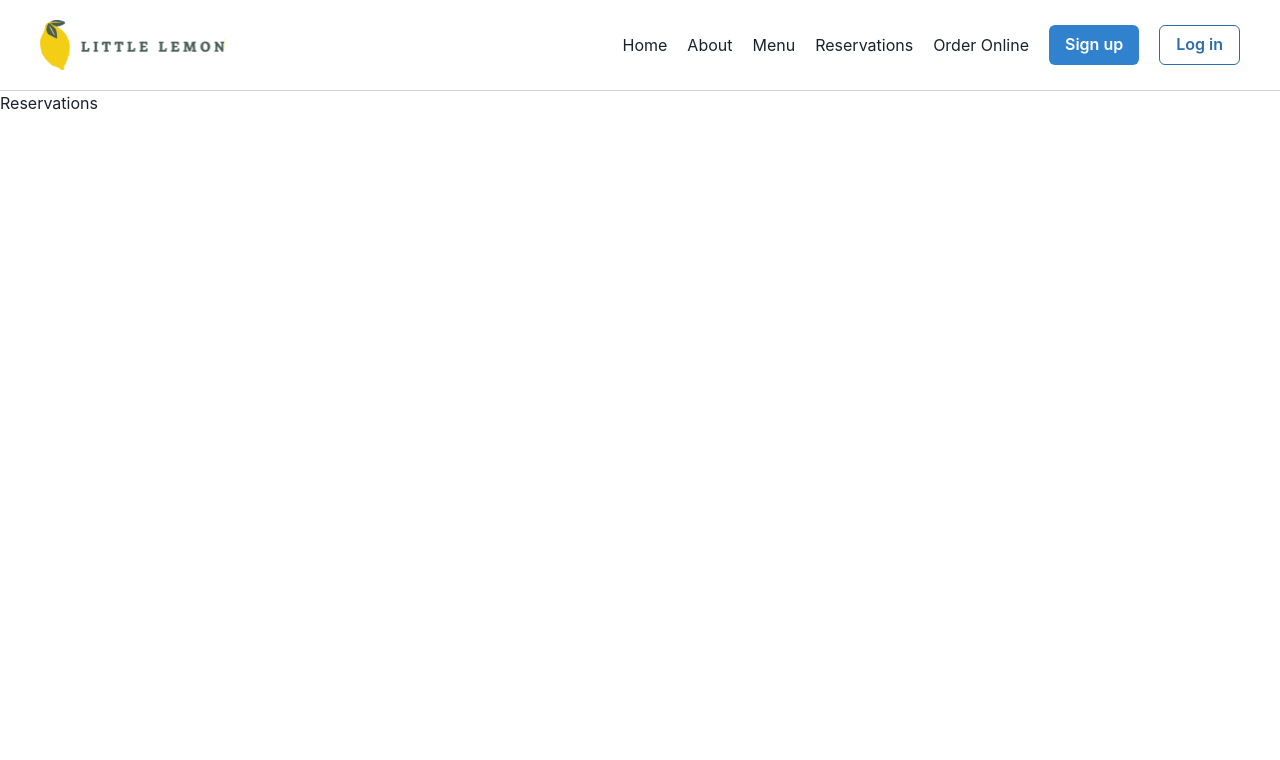
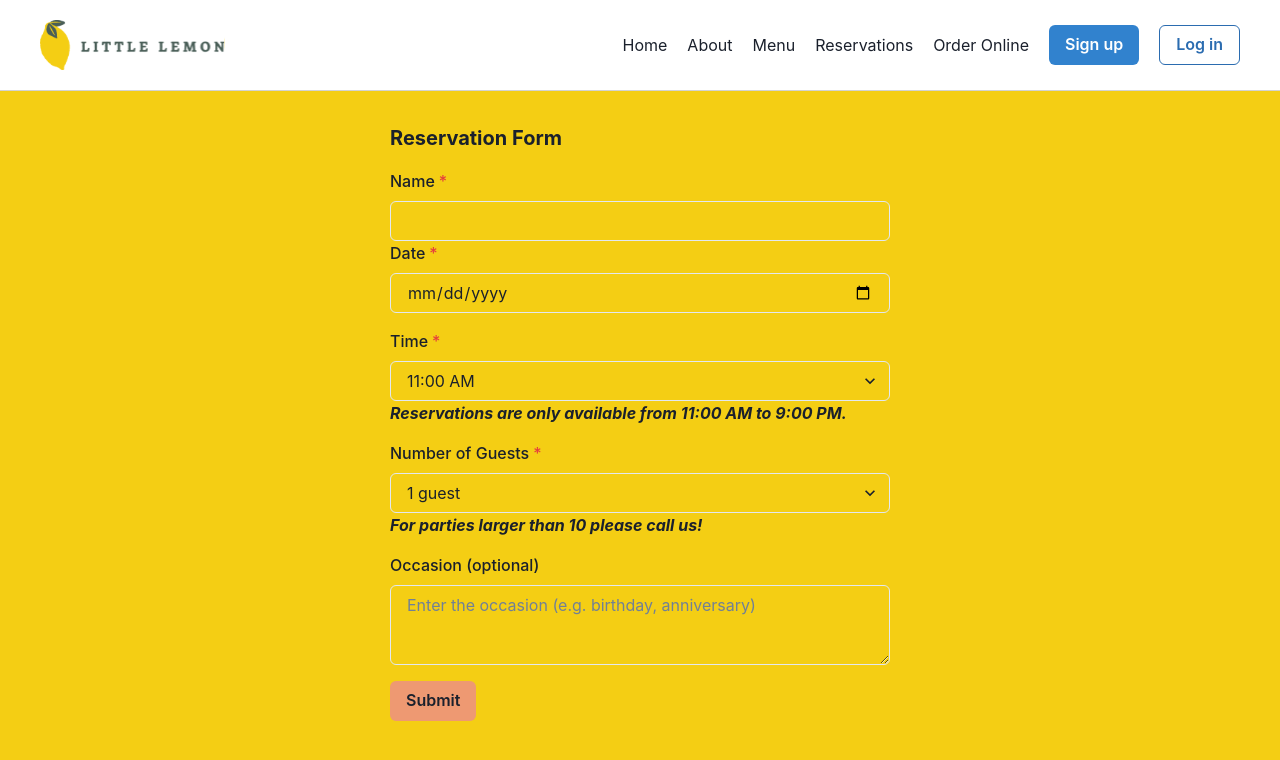
Before and after one commit to nelsonchenglin/LittleLemons_FE_meta, a React (Create React App) app: page /reservations in a window 1280 px wide. Shown: the top 760 px of the page. Built offline with nearby package versions, Linux system fonts and the light colour scheme.

Commit message:
reservation form implemented

```diff
--- a/package.json
+++ b/package.json
@@ -14,6 +14,7 @@
     "framer-motion": "^10.12.4",
     "react": "^18.2.0",
     "react-dom": "^18.2.0",
+    "react-hook-form": "^7.43.9",
     "react-router-dom": "^6.10.0",
     "react-scripts": "5.0.1",
     "web-vitals": "^2.1.4"
--- a/src/components/Reservations.js
+++ b/src/components/Reservations.js
@@ -1,7 +1,18 @@
 import React from "react";
+import ReservationsForm from "./ReservationsForm";
 
 function Reservations() {
-  return <div>Reservations</div>;
+  return (
+    <div
+      style={{
+        backgroundColor: "#F4CE14",
+        paddingBottom: "2rem",
+        paddingTop: "2rem",
+      }}
+    >
+      <ReservationsForm />
+    </div>
+  );
 }
 
 export default Reservations;
--- /dev/null
+++ b/src/components/ReservationsForm.js
@@ -0,0 +1,138 @@
+import React, { useState } from "react";
+import {
+  Box,
+  Button,
+  FormControl,
+  FormLabel,
+  Input,
+  Select,
+  Text,
+  Textarea,
+} from "@chakra-ui/react";
+
+function ReservationsForm() {
+  const [date, setDate] = useState("");
+  const [time, setTime] = useState("");
+  const [numGuests, setNumGuests] = useState("");
+  const [occasion, setOccasion] = useState("");
+  const [name, setName] = useState("");
+
+  const resTimes = [
+    "11:00 AM",
+    "11:30 AM",
+    "12:00 PM",
+    "12:30 PM",
+    "01:00 PM",
+    "01:30 PM",
+    "02:00 PM",
+    "02:30 PM",
+    "03:00 PM",
+    "03:30 PM",
+    "04:00 PM",
+    "04:30 PM",
+    "05:00 PM",
+    "05:30 PM",
+    "06:00 PM",
+    "06:30 PM",
+    "07:00 PM",
+    "07:30 PM",
+    "08:00 PM",
+    "08:30 PM",
+    "09:00 PM",
+  ];
+
+  const handleSubmit = (event) => {
+    event.preventDefault();
+    console.log({
+      name,
+      date,
+      time,
+      numGuests,
+      occasion,
+    });
+    alert(
+      `Thank you for your reservation, ${name}. We look forward to your visit!`
+    );
+  };
+
+  return (
+    <Box maxWidth="500px" margin="auto" height="100vh">
+      <Text fontSize="xl" fontWeight="bold" marginBottom="1rem">
+        Reservation Form
+      </Text>
+      <form onSubmit={handleSubmit}>
+        <FormControl isRequired>
+          <FormLabel htmlFor="name">Name</FormLabel>
+          <Input
+            type="name"
+            id="name"
+            value={name}
+            onChange={(e) => setName(e.target.value)}
+          />
+        </FormControl>
+        <FormControl isRequired>
+          <FormLabel htmlFor="date">Date</FormLabel>
+          <Input
+            type="date"
+            id="date"
+            value={date}
+            onChange={(event) => setDate(event.target.value)}
+          />
+        </FormControl>
+        <FormControl isRequired marginTop="1rem">
+          <FormLabel htmlFor="time">Time</FormLabel>
+          <Select
+            id="time"
+            value={time}
+            onChange={(e) => setTime(e.target.value)}
+          >
+            {resTimes.map((time) => (
+              <option key={time} value={time}>
+                {time}
+              </option>
+            ))}
+          </Select>
+          <p style={{ fontWeight: "bold", fontStyle: "italic" }}>
+            Reservations are only available from 11:00 AM to 9:00 PM.
+          </p>
+        </FormControl>
+        <FormControl isRequired marginTop="1rem">
+          <FormLabel htmlFor="numGuests">Number of Guests</FormLabel>
+          <Select
+            id="numGuests"
+            value={numGuests}
+            onChange={(event) => setNumGuests(event.target.value)}
+          >
+            <option value="1">1 guest</option>
+            <option value="2">2 guests</option>
+            <option value="3">3 guests</option>
+            <option value="4">4 guests</option>
+            <option value="5">5 guests</option>
+            <option value="6">6 guests</option>
+            <option value="7">7 guests</option>
+            <option value="8">8 guests</option>
+            <option value="9">9 guests</option>
+            <option value="10">10 guests</option>
+          </Select>
+          <p style={{ fontWeight: "bold", fontStyle: "italic" }}>
+            For parties larger than 10 please call us!
+          </p>
+        </FormControl>
+        <FormControl marginTop="1rem">
+          <FormLabel htmlFor="occasion">Occasion (optional)</FormLabel>
+          <Textarea
+            id="occasion"
+            placeholder="Enter the occasion (e.g. birthday, anniversary)"
+            value={occasion}
+            onChange={(event) => setOccasion(event.target.value)}
+          />
+        </FormControl>
+        <Button type="submit" marginTop="1rem" backgroundColor="#ee9972">
+          Submit
+        </Button>
+      </form>
+    </Box>
+  );
+}
+
+export default ReservationsForm;
```
Also changed, not shown: 1 other file (tests, documents, lock files or other folders).
